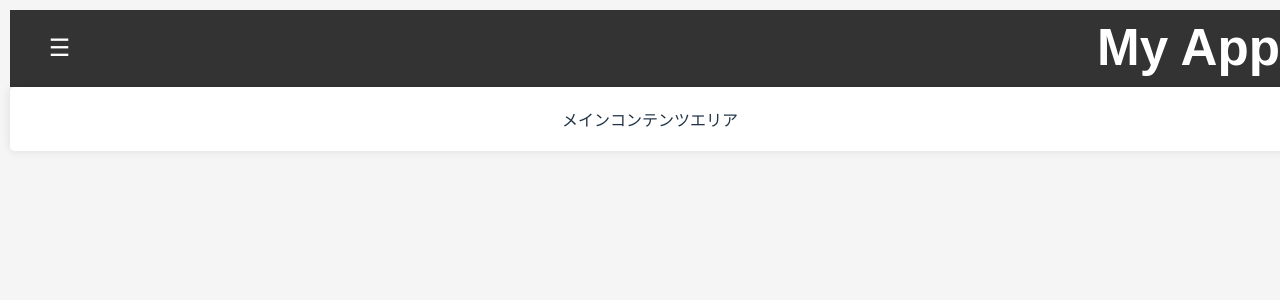
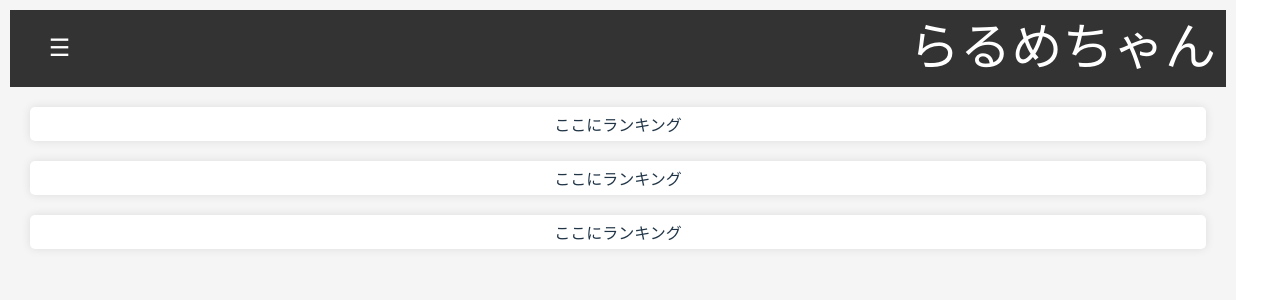
Before and after one commit to noguchiryusei/react, a React (Vite) app in the folder ngryu-project/: page / in a window 1280 px wide. Shown: the top 300 px of the page. Built offline with nearby package versions, Linux system fonts and the light colour scheme.

Commit message:
ちょっとお試し

```diff
--- /dev/null
+++ b/ngryu-project/src/App.css
@@ -0,0 +1,54 @@
+.container {
+  font-family: Arial, sans-serif;
+  text-align: center;
+  width: 95%;
+  padding: 10px;
+  background-color: #f5f5f5;
+  height: 100vh;
+  overflow: hidden;
+}
+
+.header {
+  display: flex;
+  align-items: center;
+  justify-content: space-between;
+  padding: 10px;
+  background-color: #333;
+  color: #fff;
+}
+
+.icon {
+  font-size: 24px;
+  cursor: pointer;
+  background: none;
+  border: none;
+  color: #fff;
+}
+
+.title {
+  margin: 0;
+}
+
+.main {
+  margin: 20px;
+  background-color: #fff;
+  border-radius: 5px;
+  box-shadow: 0 0 10px rgba(0, 0, 0, 0.1);
+}
+
+.menu {
+  position: absolute;
+  top: 50px;
+  left: 0;
+  width: 200px;
+  background-color: #333;
+  color: #fff;
+  text-align: left;
+  padding: 10px;
+  box-shadow: 2px 2px 5px rgba(0, 0, 0, 0.3);
+}
+
+.menuList {
+  list-style: none;
+  padding: 0;
+}
--- a/ngryu-project/src/App.tsx
+++ b/ngryu-project/src/App.tsx
@@ -1,4 +1,5 @@
 import React, { useState } from 'react';
+import './App.css';
 
 const App: React.FC = () => {
   const [menuOpen, setMenuOpen] = useState<boolean>(false);
@@ -8,17 +9,19 @@ const App: React.FC = () => {
   };
 
   return (
-    <div style={styles.container}>
-      <header style={styles.header}>
-        <button style={styles.icon} onClick={toggleMenu}>
+    <div className="container">
+      <header className="header">
+        <button className="icon" onClick={toggleMenu}>
           ☰
         </button>
-        <h1 style={styles.title}>My App</h1>
+        <h1 className="title">らるめちゃん</h1>
       </header>
-      <main style={styles.main}>メインコンテンツエリア</main>
+      <main className="main">ここにランキング</main>
+      <main className="main">ここにランキング</main>
+      <main className="main">ここにランキング</main>
       {menuOpen && (
-        <div style={styles.menu}>
-          <ul style={styles.menuList}>
+        <div className="menu">
+          <ul className="menuList">
             <li>メニュー1</li>
             <li>メニュー2</li>
             <li>メニュー3</li>
@@ -29,55 +32,4 @@ const App: React.FC = () => {
   );
 };
 
-const styles: { [key: string]: React.CSSProperties } = {
-  container: {
-    fontFamily: 'Arial, sans-serif',
-    textAlign: 'center',
-    width: '100%',
-    padding: '10px',
-    backgroundColor: '#f5f5f5',
-    height: '100vh',
-    overflow: 'hidden'
-  },
-  header: {
-    display: 'flex',
-    alignItems: 'center',
-    justifyContent: 'space-between',
-    padding: '10px',
-    backgroundColor: '#333',
-    color: '#fff'
-  },
-  icon: {
-    fontSize: '24px',
-    cursor: 'pointer',
-    background: 'none',
-    border: 'none',
-    color: '#fff'
-  },
-  title: {
-    margin: '0'
-  },
-  main: {
-    padding: '20px',
-    backgroundColor: '#fff',
-    borderRadius: '5px',
-    boxShadow: '0 0 10px rgba(0, 0, 0, 0.1)'
-  },
-  menu: {
-    position: 'absolute',
-    top: '50px',
-    left: '0',
-    width: '200px',
-    backgroundColor: '#333',
-    color: '#fff',
-    textAlign: 'left',
-    padding: '10px',
-    boxShadow: '2px 2px 5px rgba(0, 0, 0, 0.3)'
-  },
-  menuList: {
-    listStyle: 'none',
-    padding: '0'
-  }
-};
-
 export default App;
--- a/ngryu-project/src/index.css
+++ b/ngryu-project/src/index.css
@@ -64,3 +64,7 @@ body, html, #root {
   width: 100%;
   height: 100%;
 }
+
+main {
+  padding: 5px;
+}
```
